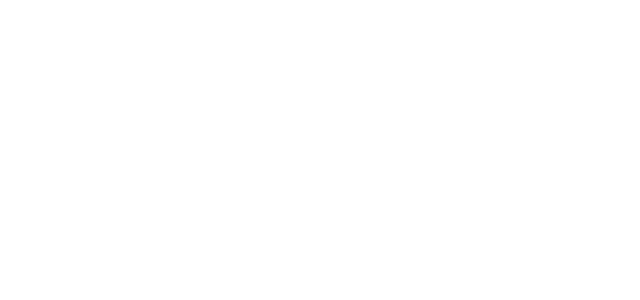
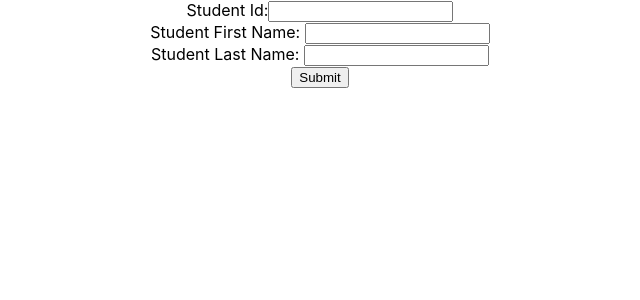
Before and after one commit to Moe82/TTP-Capstone-Front-End, a React (Create React App) app: page /student/info in a window 1280 px wide. Shown: the top 300 px of the page, without its empty margins (320-960 px from the left). Built offline with nearby package versions, Linux system fonts and the light colour scheme.

Commit message:
Student-form completed

```diff
--- /dev/null
+++ b/src/components/AllPlayers/containers/StudentInfoContainer.js
@@ -0,0 +1,30 @@
+import React, { Component } from 'react';
+import StudentInfoView from '../views/StudentInfoView';
+
+class StudentInfoContainer extends Component {
+    constructor(props) {
+        super(props);
+        this.state = {
+            id: null,
+            lastName: '',
+            firstName: ''
+        }
+    }
+    handleID = (e) => {
+        this.setState({id:e.target.value});
+    }
+    handleLastName = (e) => {
+        this.setState({lastName:e.target.value});
+    }
+    handleFirstName = (e) => {
+        this.setState({firstName:e.target.value});
+    }
+    render() {
+        return (
+            <div>
+                <StudentInfoView handleFirstName = {this.handleFirstName} handleLastName = {this.handleLastName} handleID = {this.handleID}/>
+            </div>
+        )
+    }
+}
+export default StudentInfoContainer;
--- a/src/components/AllPlayers/containers/index.js
+++ b/src/components/AllPlayers/containers/index.js
@@ -1,2 +1,3 @@
 // Barrel file for container components, which will be used to compose our App component, which will be the root component we will pass to the ReactDOM render call;
 export { default as UploadAttendanceContainer } from './UploadAttendanceContainer';
+export {default as StudentInfoContainer} from './StudentInfoContainer';
--- a/src/components/AllPlayers/routes/RoutesView.jsx
+++ b/src/components/AllPlayers/routes/RoutesView.jsx
@@ -1,11 +1,12 @@
 import React from 'react';
 import { Switch, Route } from 'react-router-dom';
 import { UploadAttendanceContainer } from '../containers';
-
+import {StudentInfoContainer} from '../containers';
 const RoutesView = () => {
   return (
     <Switch>
       <Route exact path="/courses/:id/upload" component={UploadAttendanceContainer} />
+      <Route path = "/student/info" component={StudentInfoContainer} />
     </Switch>
   );
 };
--- /dev/null
+++ b/src/components/AllPlayers/views/StudentInfoView.jsx
@@ -0,0 +1,25 @@
+import React from 'react';
+
+const StudentInfoView = (props) => {
+    return (
+        <div>
+            <form style={{ textAlign: 'center' }}>
+                <div>
+                    <label>Student Id:</label>
+                    <input onChange = {props.handleID} type="number" />
+                </div>
+                <div>
+                    <label>Student First Name: </label>
+                    <input onChange={props.handleFirstName} type="text" />
+                </div>
+                <div>
+                    <label>Student Last Name: </label>
+                    <input onChange={props.handleLastName} type="text" />
+                </div>
+                <button type="submit">Submit</button>
+            </form>
+        </div>
+    )
+}
+
+export default StudentInfoView;
--- a/src/components/AllPlayers/views/index.js
+++ b/src/components/AllPlayers/views/index.js
@@ -1,2 +1,3 @@
 // Barrel file for presentational components, which will be used to compose our smart containers;
-export { default as UploadAttendanceView } from './UploadAttendanceView';
+export { default as UploadAttendanceView } from './UploadAttendanceView'
+export { default as StudentInfoView } from './StudentInfoView'
```
Also changed, not shown: 1 other file (tests, documents, lock files or other folders).
